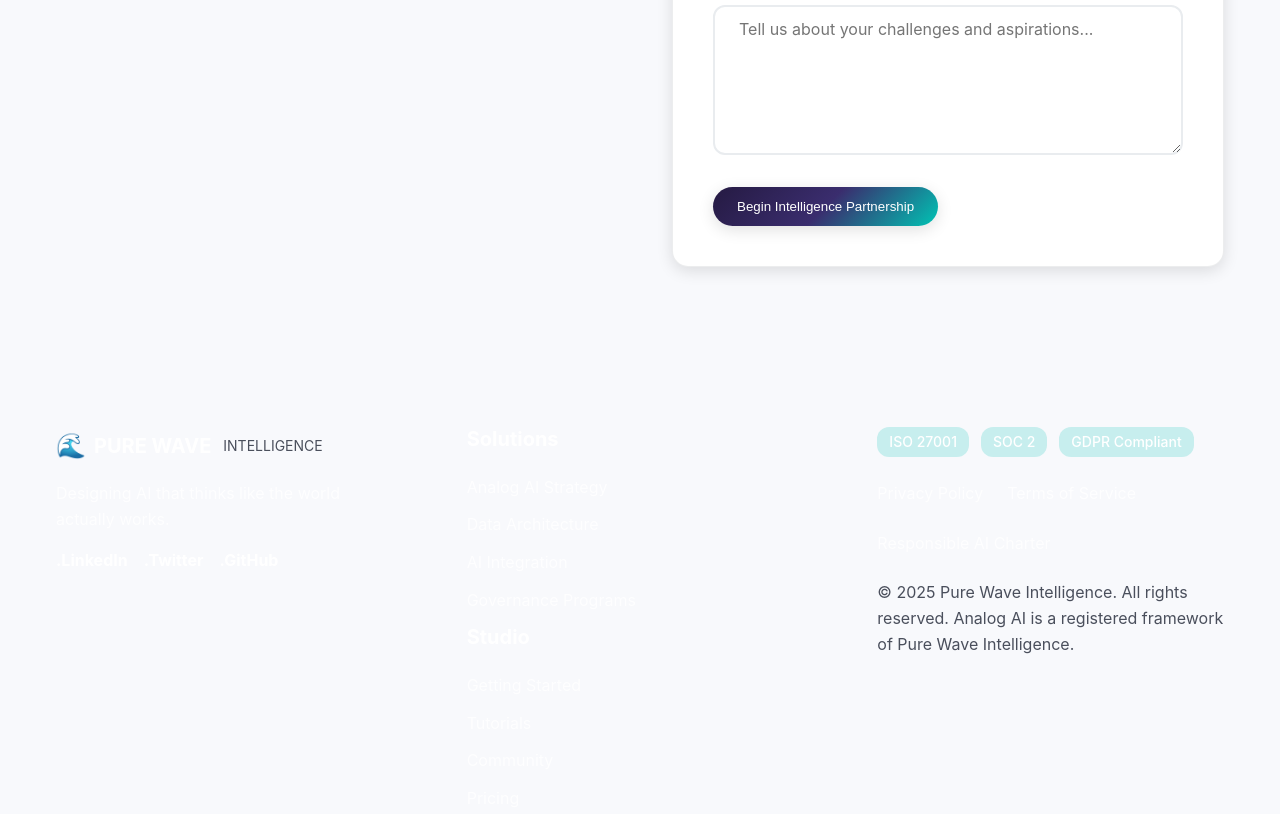
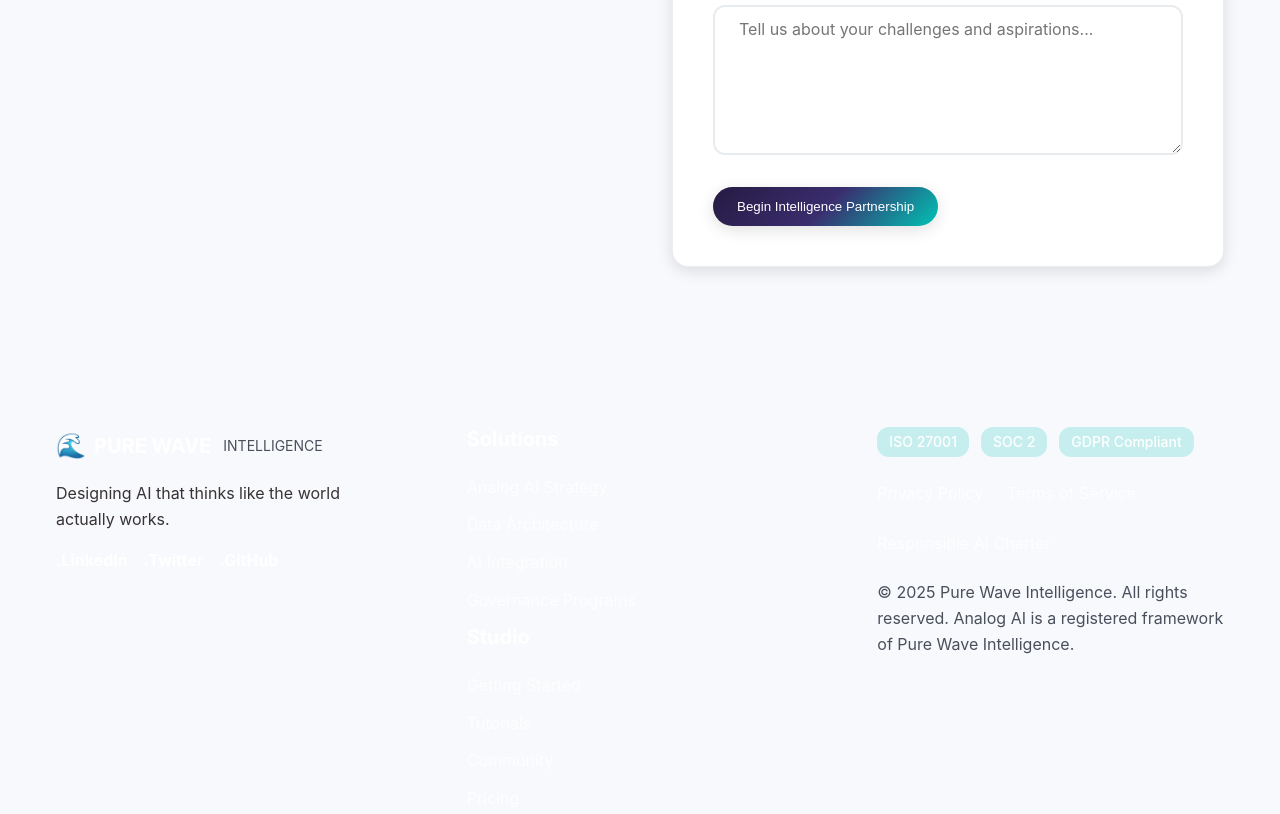
Before and after one commit to PureWaveAI/staticfrontpage, a plain HTML site: page app/index.html in a window 1280 px wide. Shown: the part 7080-7894 px from the top of the page. Drawn offline with Linux system fonts and the light colour scheme; a web font is replaced by a local one.

Commit message:
update styles footer brand

```diff
--- a/app/styles.css
+++ b/app/styles.css
@@ -1023,7 +1023,7 @@ p {
 }
 
 .footer-brand p {
-    color: rgba(255, 255, 255, 0.8);
+    color: rgba(7, 0, 0, 0.8);
     margin: 1rem 0;
 }
 
```
